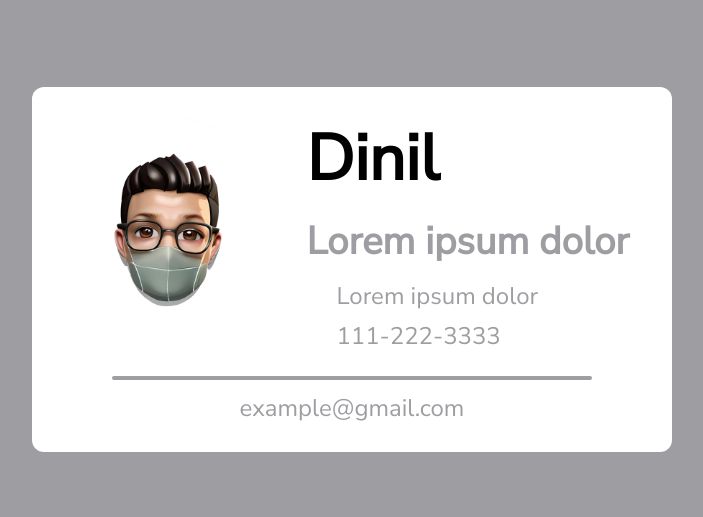
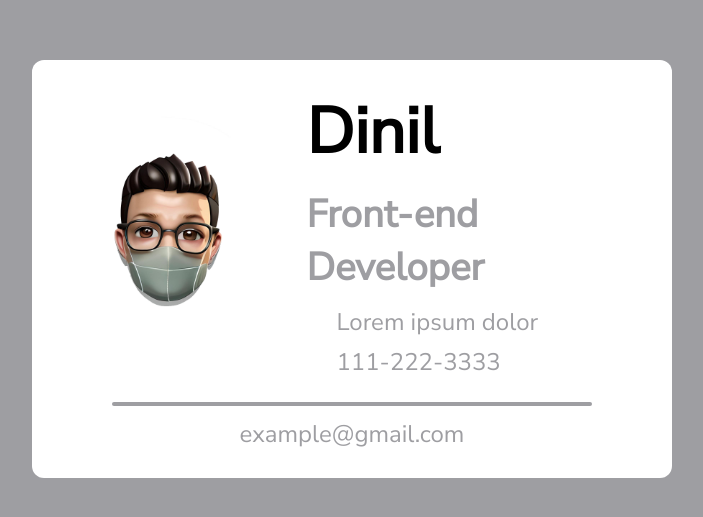
Before and after one commit to Dinil-Thilakarathne/ui-components, a React (Vite) app in the folder profile-card/: page / in a window 1280 px wide. Shown: the part 131-648 px from the top of the page, without its empty margins (288-991 px from the left). Built offline with nearby package versions, Linux system fonts and the light colour scheme; some icons are missing.

Commit message:
Update App.jsx

```diff
--- a/profile-card/src/App.jsx
+++ b/profile-card/src/App.jsx
@@ -16,7 +16,7 @@ const App = () => {
             <Profilecard
                 profileImgUrl={profileData.imgUrl}
                 profileName={profileData.name}
-                ProfileOccupation={profileData.address}
+                ProfileOccupation={profileData.occupation}
                 ProfileAddress={profileData.address}
                 ProfileNumber={profileData.number}
                 ProfileEmail={profileData.email}
```
